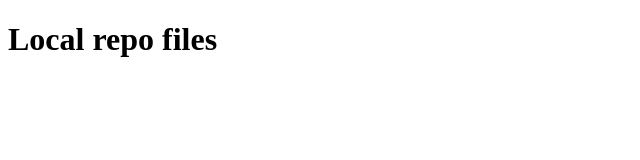
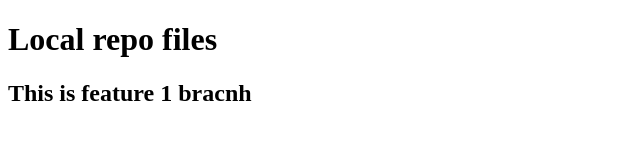
Before and after one commit to M-Humza-Pirzada/local_repo, a plain HTML site: page index.html in a window 1280 px wide. Shown: the whole page, without its empty margins (0-640 px from the left). Drawn offline with Linux system fonts and the light colour scheme.

Commit message:
changing of h2 in feature 1 branch

```diff
--- a/index.html
+++ b/index.html
@@ -8,6 +8,7 @@
 <body>
 
     <h1>Local repo files</h1>
+    <h2>This is feature 1 bracnh</h2>
 
 </body>
 </html>
```
